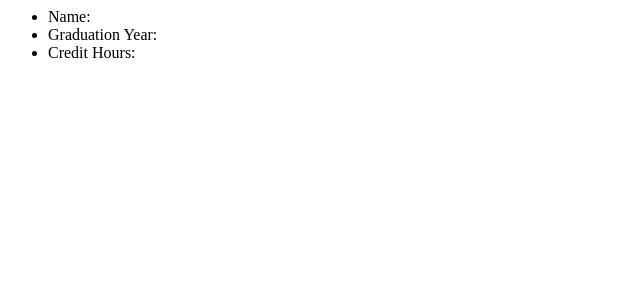
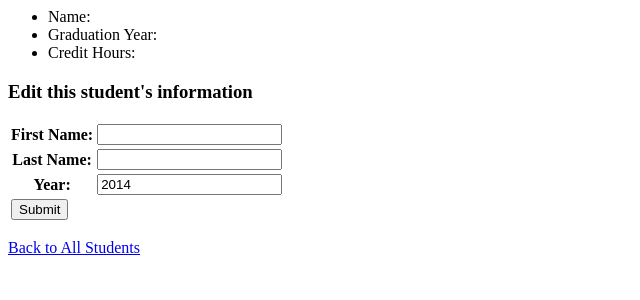
Before and after one commit to feathj/student-db, a PHP site: page /student.php?id=1 in a window 1280 px wide. Shown: the top 300 px of the page, without its empty margins (0-640 px from the left). Run offline with PHP 8.4, Linux system fonts and the light colour scheme; a user stored in the database is signed in; data that the repository does not hold is empty.

Commit message:
Can now edit a student from his own detail page and see updated info on submit

```diff
--- a/student.php
+++ b/student.php
@@ -3,6 +3,14 @@ require('main_include.php');
 
 $q = intval($_GET['id']);
 
+if ($_SERVER['REQUEST_METHOD'] == 'POST') {
+	$first_name = $_POST['firstname'];
+	$last_name = $_POST['lastname'];
+	$year = $_POST['year'];
+
+	mysqli_query($db,"UPDATE student SET first_name='$first_name', last_name='$last_name', year='$year' WHERE id=$q");
+
+	echo '<h3>Student Updated!</h3>';
 	$stmt = $db->prepare("SELECT first_name, last_name, year, credit_hours FROM student WHERE id = '".$q."'");
 	$stmt->execute();
 	$stmt->bind_result($first_name, $last_name, $year, $credit_hours);
@@ -12,4 +20,53 @@ $stmt->close();
 	echo "<html><ul><li>Name: ".$first_name." ".$last_name."</li>";
 	echo "<li>Graduation Year: ".$year."</li>";
 	echo "<li>Credit Hours: ".$credit_hours."</li></ul></html>";
+} else {
+	$stmt = $db->prepare("SELECT first_name, last_name, year, credit_hours FROM student WHERE id = '".$q."'");
+	$stmt->execute();
+	$stmt->bind_result($first_name, $last_name, $year, $credit_hours);
+	$stmt->fetch();
+	$stmt->close();
+
+	echo "<html><ul><li>Name: ".$first_name." ".$last_name."</li>";
+	echo "<li>Graduation Year: ".$year."</li>";
+	echo "<li>Credit Hours: ".$credit_hours."</li></ul></html>";
+}
 ?>
+<h3>Edit this student's information</h3>
+<form name="updateStudent" action="" method="post">
+	<table>
+		<tr>
+			<th>
+				<label for="firstname">First Name:</label>
+			</th>
+			<td>
+				<input type="text" name="firstname" id="firstname" required>
+			</td>
+		</tr>
+		<tr>
+			<th>
+				<label for="lastname">Last Name:</label>
+			</th>
+			<td>
+				<input type="text" name="lastname" id="lastname" required>
+			</td>
+		</tr>
+		<tr>
+			<th>
+				<label for="year">Year:</label>
+			</th>
+			<td>
+				<input type="number" name="year" id="year" value="2014" required>
+			</td>
+		</tr>
+		<tr>
+			<td>
+				<input type="submit" value="Submit">
+			</td>
+		</tr>
+	</table>
+</form>
+<a href="students.php">Back to All Students</a>
+<?php
+
+?>
```
Lines whose indentation alone changed are shown as unchanged.
